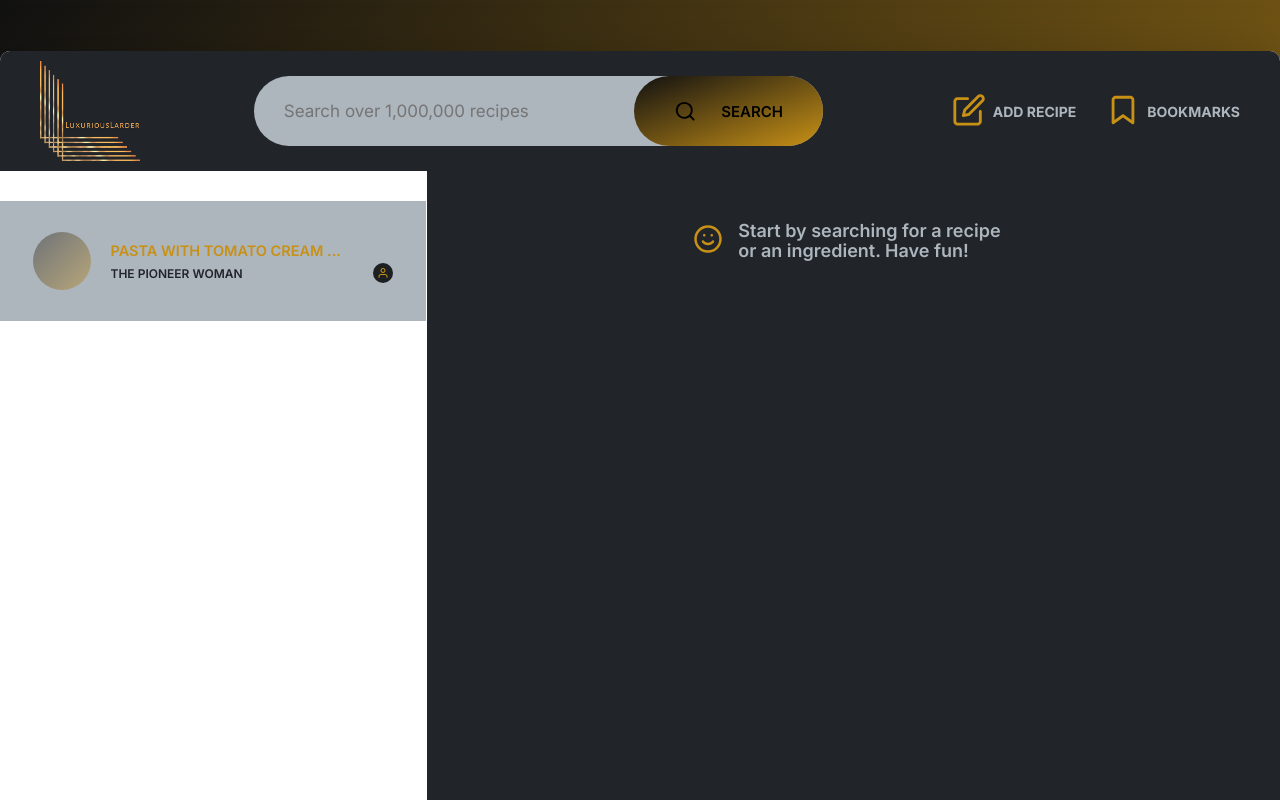
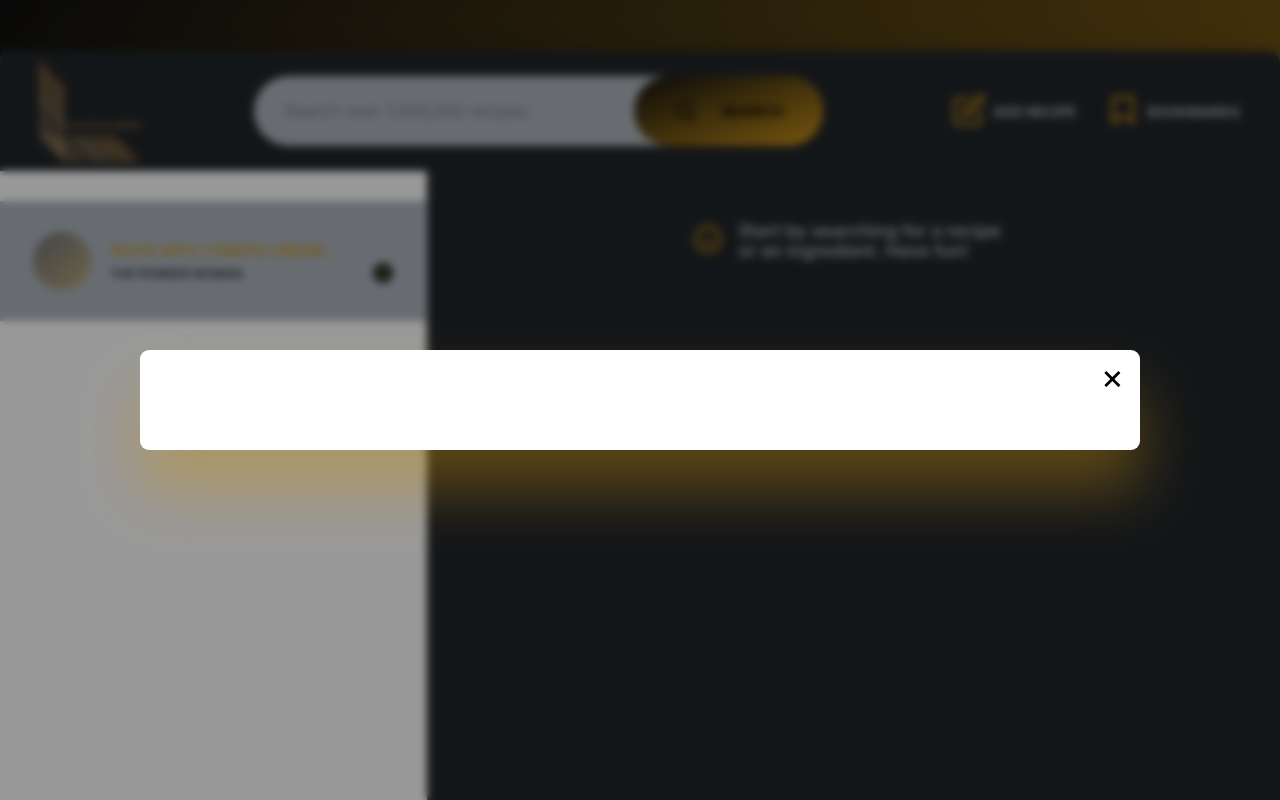
Before and after one commit to devAgam/LuxuriousLardar_recipes_finder_app, a website: page index.html in a window 1280 px wide. Shown: the top 800 px of the page. Drawn offline with nearby package versions, Linux system fonts and the light colour scheme.

Commit message:
added overlay

```diff
--- a/index.html
+++ b/index.html
@@ -262,6 +262,12 @@
           </a>
         </div>
       </div> -->
+
+      <div class="overlay">
+        <div class="add-recipe-window">
+          <button class="btn--close-modal">&times;</button>
+        </div>
+      </div>
     </div>
 
     <script
--- /dev/null
+++ b/src/sass/_upload.scss
@@ -0,0 +1,41 @@
+.overlay {
+  position: fixed;
+  top: 0;
+  left: 0;
+  width: 100%;
+  height: 100%;
+  background-color: rgba($color: #000, $alpha: 0.4);
+  backdrop-filter: blur(4px);
+  z-index: 100;
+  transition: all 0.5s;
+}
+.hidden {
+  visibility: hidden;
+  opacity: 0;
+}
+
+.add-recipe-window {
+  background-color: $color-white;
+  position: fixed;
+  top: 50%;
+  left: 50%;
+  transform: translate(-50%, -50%);
+  width: 100rem;
+  border-radius: 9px;
+  padding: 5rem 6rem;
+  box-shadow: 0 4rem 6rem rgba($color: $color-gradient-2, $alpha: 0.4);
+  z-index: 1000;
+  transition: all 0.5s;
+
+  .btn--close-modal {
+    font-family: inherit;
+    color: inherit;
+    position: absolute;
+    top: 0.5rem;
+    right: 1.6rem;
+    font-size: 3.5rem;
+    cursor: pointer;
+    border: none;
+    background: none;
+  }
+}
--- a/src/sass/main.scss
+++ b/src/sass/main.scss
@@ -5,3 +5,4 @@
 @import "searchResults";
 @import "recipe";
 @import "animations";
+@import "upload";
```
Also changed, not shown: src/css/style.css.
